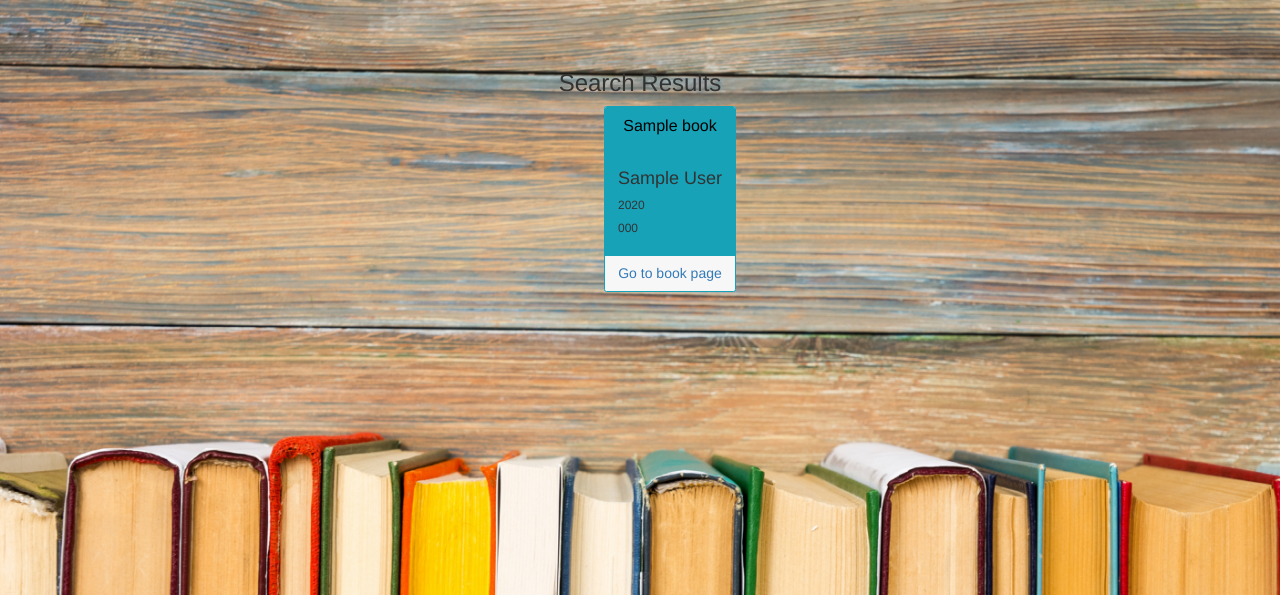
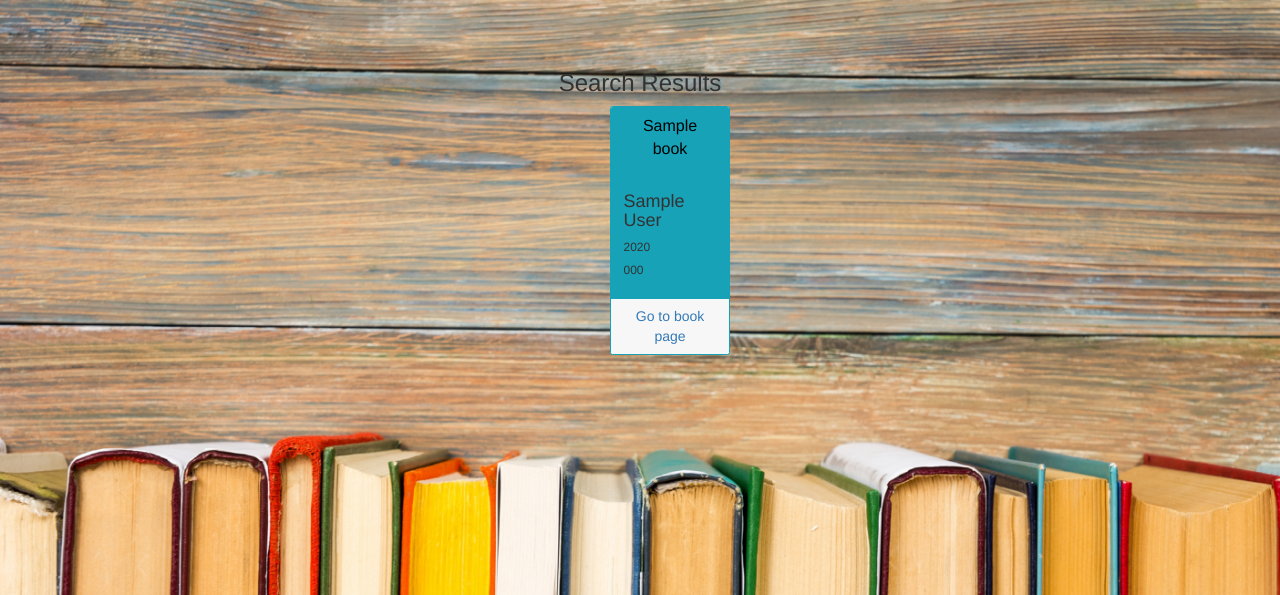
Before and after one commit to taherali101/Python-Flask-Book-review-Project1, a Flask app: template templates/results.html in a window 1280 px wide. Shown: the part 62-657 px from the top of the page. Run offline with Flask 2, Linux system fonts and the light colour scheme; the template is opened without the code that fills it: most values are stand-ins (such as "Sample title", 1, 10 or a date in 2020); some libraries are stand-ins or nearby versions.

Commit message:
Modified Templates

```diff
--- a/templates/results.html
+++ b/templates/results.html
@@ -15,7 +15,7 @@
 align-items: baseline;">
 
     {% for book in books %}
-    <div class="card border-info mb-3" style="max-width: 16rem;">
+    <div class="card border-info mb-3" style="max-width: 12rem;">
         <div class="card-header bg-info border-info" style="color:black;font-size:medium;">{{book['title']}}</div>
         <div class="card-body bg-info">
           <h4 class="card-title">{{book['author']}}</h4>
```
